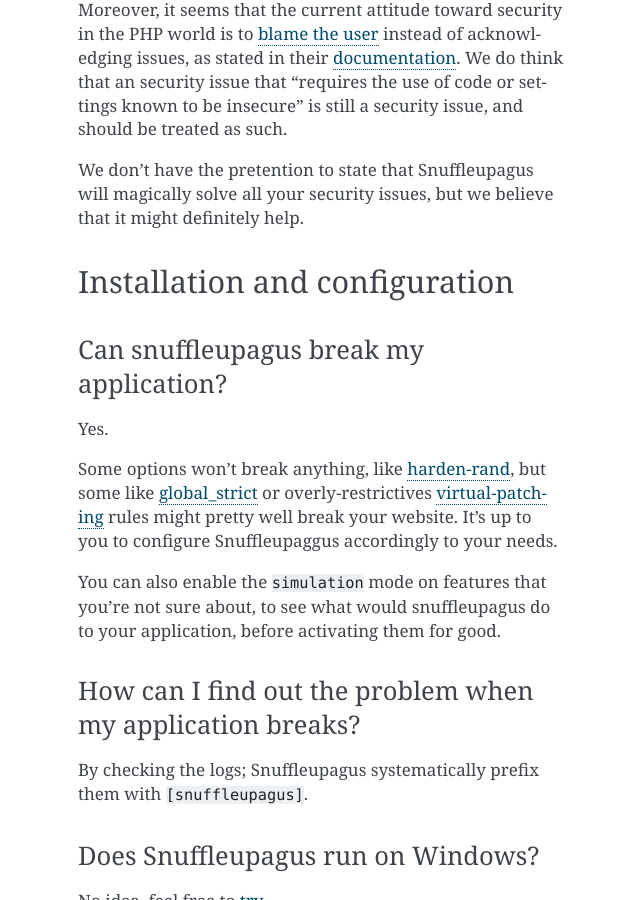
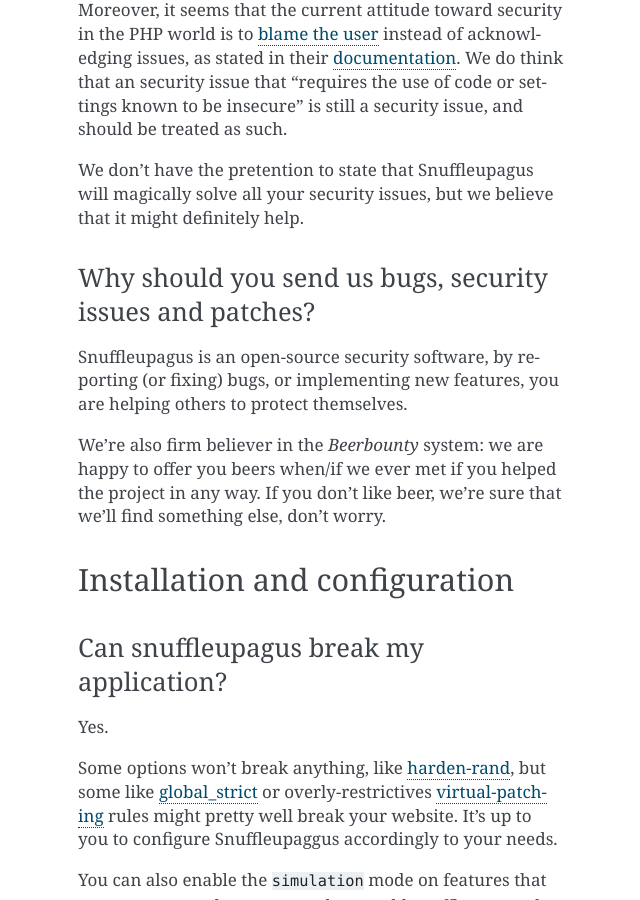
Before and after one commit to jvoisin/snuffleupagus, a Sphinx documentation site: the page built from doc/source/faq.rst, in a window 1280 px wide and 900 px high, scrolled down 2653 px. Shown: the whole window, without its empty margins (428-1068 px from the left). Built offline with Sphinx 7.4.7, drawn with Linux system fonts in a browser that asks for light colours.

Commit message:
Mention our beerbounty program

```diff
--- a/doc/source/faq.rst
+++ b/doc/source/faq.rst
@@ -112,6 +112,17 @@
 
 We don't have the pretention to state that Snuffleupagus will magically solve
 all your security issues, but we believe that it might definitely help.
+
+Why should you send us bugs, security issues and patches?
+"""""""""""""""""""""""""""""""""""""""""""""""""""""""""
+Snuffleupagus is an open-source security software, by reporting (or fixing)
+bugs, or implementing new features, you are helping others to protect themselves.
+
+We're also firm believer in the *Beerbounty* system:
+we are happy to offer you beers when/if we ever met if you helped the project in
+any way. If you don't like beer, we're sure that we'll find something else,
+don't worry.
+
 
 Installation and configuration
 ------------------------------
```
